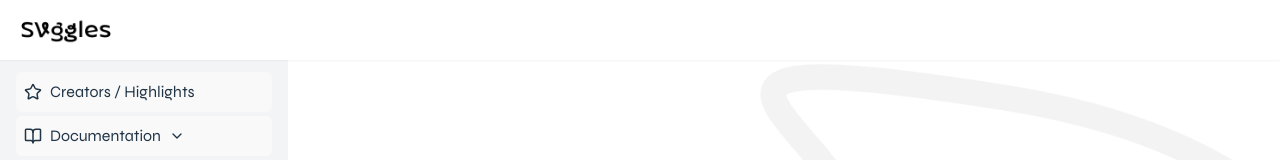
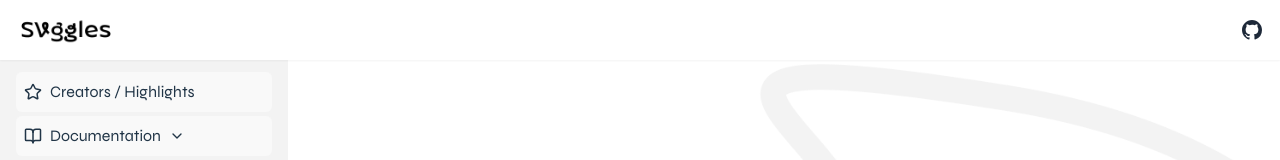
Before and after one commit to shantinghou/interactive-illustrations, a React (Vite) app in the folder examples/: page / in a window 1280 px wide. Shown: the top 160 px of the page. Built offline with nearby package versions, Linux system fonts and the light colour scheme.

Commit message:
header update

```diff
--- a/examples/src/App.tsx
+++ b/examples/src/App.tsx
@@ -85,18 +85,37 @@ function App() {
     <div className="flex min-h-screen bg-white" >
       <header className="fixed top-0 left-0 right-0 h-15 shadow-xs z-60 flex items-center px-4 bg-white">
         <div className="flex items-center justify-between w-full ">
-          {/* Logo - centered on mobile, left-aligned on desktop */}
-          <div className="mx-auto sm:ml-0">
-            <img
+          {/* Logo */}
+          <img
               className="cursor-pointer"
               width={'100px'}
               height={'50px'}
               src="/svggles.png"
               alt="Svggle Logo"
               onClick={() => handleTabSelect('Home')}
-            />
-          </div>
+          />
+          {/* GitHub icon on the right */}
+          <a
+            href="https://github.com/shantinghou/interactive-illustrations"
+            target="_blank"
+            rel="noopener noreferrer"
+            className="ml-auto sm:ml-4"
+          >
+            <svg
+              xmlns="http://www.w3.org/2000/svg"
+              viewBox="0 0 24 24"
+              fill="currentColor"
+              className="w-6 h-6 text-gray-800 hover:text-black transition-colors"
+            >
+              <path
+                fillRule="evenodd"
+                d="M12 2C6.477 2 2 6.485 2 12.014c0 4.426 2.865 8.18 6.839 9.504.5.092.682-.217.682-.483 0-.237-.009-.868-.014-1.703-2.782.605-3.369-1.34-3.369-1.34-.454-1.155-1.11-1.462-1.11-1.462-.908-.62.069-.608.069-.608 1.004.07 1.532 1.032 1.532 1.032.892 1.53 2.341 1.088 2.91.832.092-.647.35-1.088.636-1.338-2.22-.253-4.555-1.112-4.555-4.951 0-1.093.39-1.988 1.03-2.688-.103-.253-.447-1.27.098-2.647 0 0 .84-.27 2.75 1.026a9.564 9.564 0 0 1 2.5-.336c.849.004 1.704.115 2.5.336 1.91-1.296 2.748-1.026 2.748-1.026.547 1.378.203 2.395.1 2.647.64.7 1.028 1.595 1.028 2.688 0 3.848-2.338 4.695-4.566 4.944.359.309.678.918.678 1.852 0 1.337-.012 2.419-.012 2.748 0 .268.18.58.688.482A10.019 10.019 0 0 0 22 12.014C22 6.485 17.523 2 12 2Z"
+                clipRule="evenodd"
+              />
+            </svg>
+          </a>
         </div>
+
       </header>
 
       <div className="flex pt-16 min-h-screen w-full">
--- a/examples/src/Sidebar.tsx
+++ b/examples/src/Sidebar.tsx
@@ -50,7 +50,7 @@ const Sidebar = ({ onTabSelect, curTab }: SidebarProps) => {
       <aside
         className={`${isMobile ? 'w-72 fixed left-0 top-14 z-40 transform transition-transform duration-300 ease-in-out' : 'w-72 z-20 fixed left-0 top-14'}
         ${isMobile && !isMobileMenuOpen ? '-translate-x-full' : 'translate-x-0'}
-        bg-gray-100 p-4 font-body h-screen overflow-y-auto`}
+        bg-[#F3F3F3] p-4 font-body h-screen overflow-y-auto`}
         >
 
         {/* Top Menu Items */}
```
